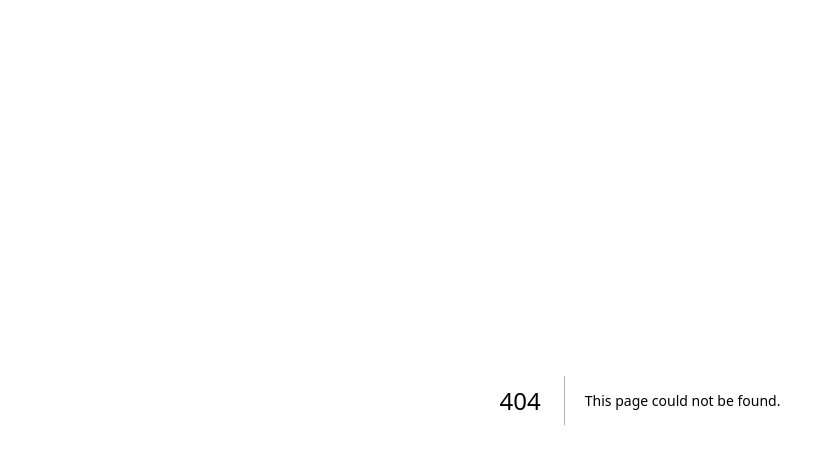
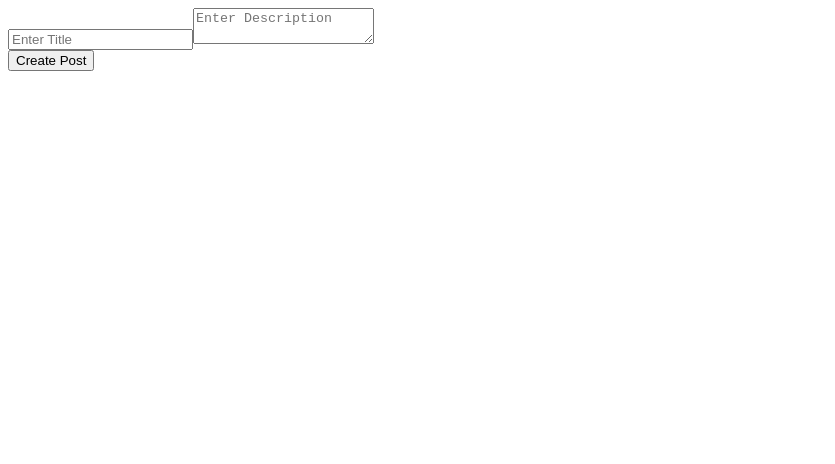
Before and after one commit to xChivalrouSx/hackerrank, a Next.js app in the folder react/: page /0006 in a window 1280 px wide. Before the commit this address had no page. Shown: the top 464 px of the page, without its empty margins (0-835 px from the left). Built offline with nearby package versions, Linux system fonts and the light colour scheme.

Commit message:
Answer added for challenge called 'Blog Post'.

```diff
--- /dev/null
+++ b/react/src/app/0006/components/Home.js
@@ -0,0 +1,40 @@
+// Blog Post
+// https://www.hackerrank.com/challenges/blog-post/problem?isFullScreen=true
+
+import React, { useState } from "react";
+import Input from "./Input";
+import PostDisplay from "./PostDisplay";
+
+function Home() {
+    const [tmpTitle, setTmpTitle] = useState("");
+    const [tmpDesc, setTmpDesc] = useState("");
+    const [posts, setPosts] = useState([]);
+
+    const addPost = () => {
+        if(tmpTitle !== "" && tmpDesc !== "") {
+            setPosts([...posts, { "title" : tmpTitle, "description" : tmpDesc }]);
+            setTmpTitle("");
+            setTmpDesc("");
+        }
+    };
+
+    const removePost = (post) => {
+        setPosts(posts.filter((p) => p !== post));
+    };
+
+    return (
+        <div className="text-center ma-20">
+            <div className="mb-20">
+                <Input title={tmpTitle} setTitle={setTmpTitle} desc={tmpDesc} setDesc={setTmpDesc} />
+                <button data-testid="create-button" className="mt-10" onClick={() => addPost()}>
+                    Create Post
+                </button>
+            </div>
+            <div className="posts-section">
+                <PostDisplay posts={posts} removePost={removePost} />
+            </div>
+        </div>
+    );
+}
+
+export default Home;
--- /dev/null
+++ b/react/src/app/0006/components/Input.js
@@ -0,0 +1,14 @@
+import React from "react";
+
+function Input({title, setTitle, desc, setDesc}) {
+    return (
+        <div className="layout-column justify-content-center align-items-center">
+            <input className="w-100" type="text" placeholder="Enter Title" value={title} data-testid="title-input"
+                onChange={(e) => setTitle(e.target.value)} />
+            <textarea className="mt-10 w-100" placeholder="Enter Description" value={desc} data-testid="description-input"
+                onChange={(e) => setDesc(e.target.value)} />
+        </div>
+    );
+}
+
+export default Input;
--- /dev/null
+++ b/react/src/app/0006/components/PostDisplay.js
@@ -0,0 +1,19 @@
+import React from "react";
+
+function PostDisplay({posts, removePost}) {
+    return (
+        <div data-testid="posts-container" className="flex wrap gap-10">
+            {
+                posts.map((post, index) => (
+                    <div className="post-box" key={"posts.post.number." + index}>
+                        <h3>{post.title}</h3>
+                        <p>{post.description}</p>
+                        <button onClick={() => removePost(post)}>Delete</button>
+                    </div>
+                ))
+            }
+        </div>
+    );
+}
+
+export default PostDisplay;
--- /dev/null
+++ b/react/src/app/0006/page.js
@@ -0,0 +1,12 @@
+"use client";
+
+import React from "react";
+import Home from "./components/Home";
+
+const title = "Blog Post";
+
+const App = () => {
+  return <Home />;
+};
+
+export default App;
```
